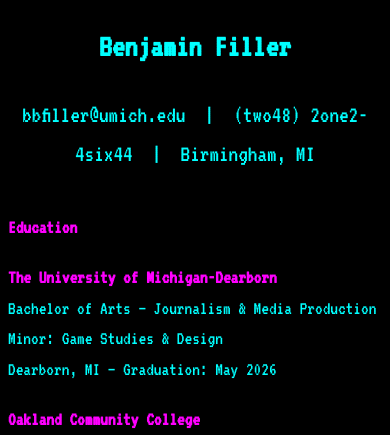
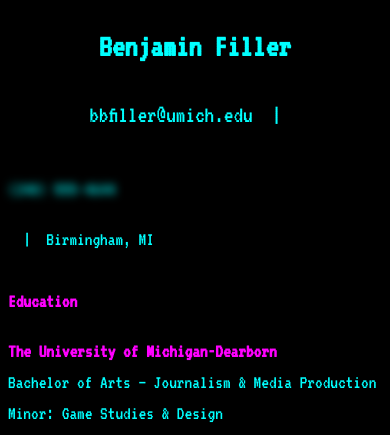
Before and after one commit to jimminiglitch/bbfiller, a Node server app: template pages/resume.html in a window 390 px wide. Shown: the part 39-474 px from the top of the page. Run offline with Node 20, Linux system fonts and the light colour scheme; the template is opened without the code that fills it, so the values that code supplies are empty.

Commit message:
Obfuscates contact phone number
Obfuscates the displayed phone number on the contact and resume pages with a blur effect.

This is to prevent web scrapers from easily collecting the information while still allowing it to be visible to human users.

```diff
--- a/pages/contact.html
+++ b/pages/contact.html
@@ -187,7 +187,7 @@
           <span class="icon">📞</span>
           <div>
             <p class="label">Phone</p>
-            <p class="value">(two48) 2one2-4six44</p>
+            <p><span style="filter: blur(4px);">(248) 555-4644</span></p>
           </div>
         </div>
         <div class="contact-item">
--- a/pages/resume.html
+++ b/pages/resume.html
@@ -23,7 +23,7 @@
 
     <h1>Benjamin Filler</h1>
     <p style="text-align: center; color: var(--neon-purple); font-size: 1.5rem; margin-bottom: 2.5rem;">
-      bbfiller@umich.edu&nbsp;&nbsp;|&nbsp;&nbsp;(two48) 2one2-4six44&nbsp;&nbsp;|&nbsp;&nbsp;Birmingham, MI
+      bbfiller@umich.edu&nbsp;&nbsp;|&nbsp;&nbsp;<p><span style="filter: blur(4px);">(248) 555-4644</span></p>&nbsp;&nbsp;|&nbsp;&nbsp;Birmingham, MI
     </p>
 
     <div class="section">
```
Also changed, not shown: images/icons/videofolder.ico (added).
